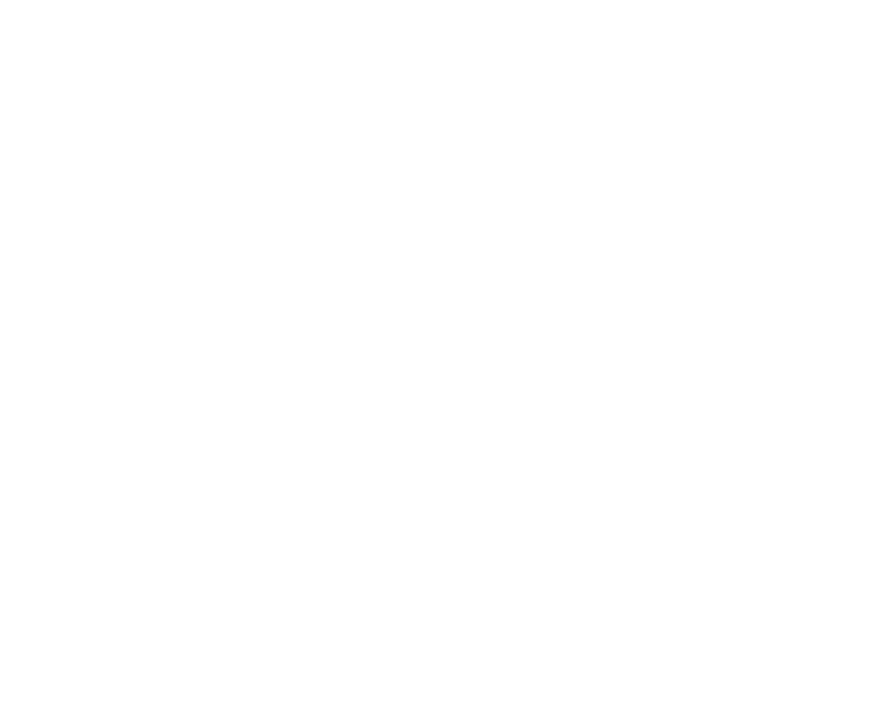
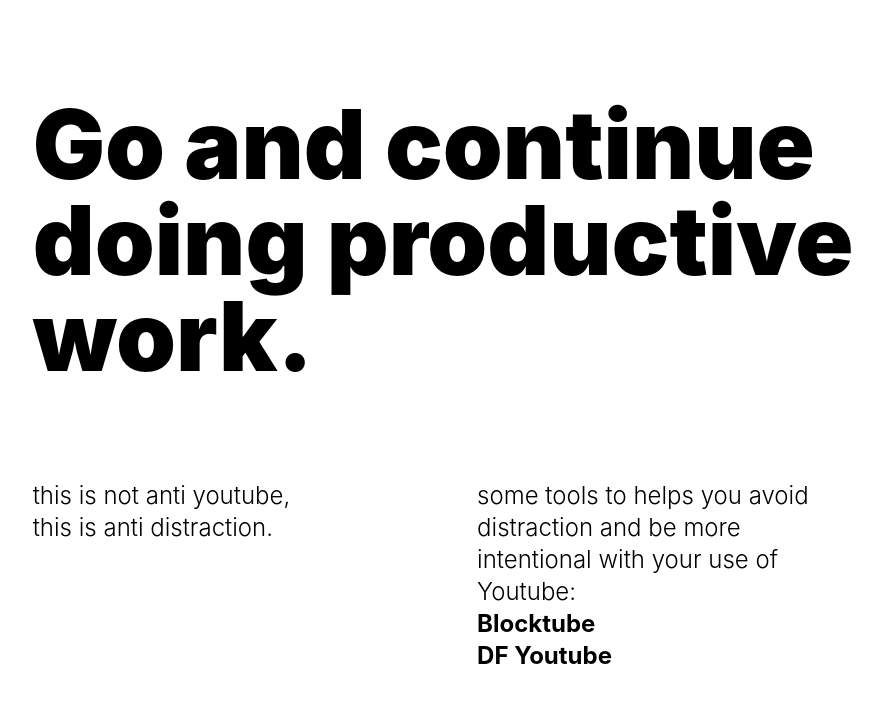
Before and after one commit to brahim-belghiti/One_and_Done___ReactJs_app, a React (Create React App) app: page /fin in a window 1280 px wide. Shown: the top 702 px of the page, without its empty margins (74-956 px from the left). Built offline with nearby package versions, Linux system fonts and the light colour scheme.

Commit message:
building_the_structure_with_no_functionality

```diff
--- a/package.json
+++ b/package.json
@@ -8,6 +8,7 @@
     "@testing-library/user-event": "^13.5.0",
     "react": "^18.2.0",
     "react-dom": "^18.2.0",
+    "react-router-dom": "^6.3.0",
     "react-scripts": "5.0.1",
     "web-vitals": "^2.1.4"
   },
@@ -36,6 +37,8 @@
     ]
   },
   "devDependencies": {
+    "autoprefixer": "^10.4.7",
+    "postcss": "^8.4.14",
     "tailwindcss": "^3.1.3"
   }
 }
--- /dev/null
+++ b/postcss.config.js
@@ -0,0 +1,6 @@
+module.exports = {
+  plugins: {
+    tailwindcss: {},
+    autoprefixer: {},
+  },
+}
--- a/src/App.css
+++ /dev/null
@@ -1,38 +0,0 @@
-.App {
-  text-align: center;
-}
-
-.App-logo {
-  height: 40vmin;
-  pointer-events: none;
-}
-
-@media (prefers-reduced-motion: no-preference) {
-  .App-logo {
-    animation: App-logo-spin infinite 20s linear;
-  }
-}
-
-.App-header {
-  background-color: #282c34;
-  min-height: 100vh;
-  display: flex;
-  flex-direction: column;
-  align-items: center;
-  justify-content: center;
-  font-size: calc(10px + 2vmin);
-  color: white;
-}
-
-.App-link {
-  color: #61dafb;
-}
-
-@keyframes App-logo-spin {
-  from {
-    transform: rotate(0deg);
-  }
-  to {
-    transform: rotate(360deg);
-  }
-}
--- a/src/App.js
+++ b/src/App.js
@@ -1,6 +1,19 @@
+import { BrowserRouter  as Router, Routes, Route } from "react-router-dom"
+import Fin from "./pages/Fin";
+import Home from "./pages/Home";
+import Video from "./pages/Video";
+
+
 function App() {
   return (
-    <div className="App">
+    <div>
+      <Router>
+        <Routes>
+          <Route exact path="/" element={<Home />} />
+          <Route path="/video" element={<Video />} />
+          <Route path="/fin" element={<Fin />} />
+        </Routes>
+      </Router>
     </div>
   );
 }
--- a/src/index.css
+++ b/src/index.css
@@ -1,17 +1,11 @@
 @tailwind base;
 @tailwind components;
 @tailwind utilities;
+@import url('https://fonts.googleapis.com/css2?family=Inter:wght@100;200;300;400;500;600;700;800;900&display=swap');
 
 body {
   margin: 0;
-  font-family: -apple-system, BlinkMacSystemFont, 'Segoe UI', 'Roboto', 'Oxygen',
-    'Ubuntu', 'Cantarell', 'Fira Sans', 'Droid Sans', 'Helvetica Neue',
-    sans-serif;
+  font-family: 'Inter', sans-serif;
   -webkit-font-smoothing: antialiased;
   -moz-osx-font-smoothing: grayscale;
 }
-
-code {
-  font-family: source-code-pro, Menlo, Monaco, Consolas, 'Courier New',
-    monospace;
-}
--- /dev/null
+++ b/src/pages/Fin.js
@@ -0,0 +1,29 @@
+function Fin() {
+
+
+
+    return (
+
+        <div>
+
+            <div className="pt-24 flex flex-col items-center gap-24">
+                <h1 className="w-10/12 text-8xl font-black">Go and continue doing productive work.</h1>
+                <div className="w-10/12 grid grid-cols-12">
+                    <div className="col-start-1 col-end-4">
+                    <p className="text-2xl text-left font-light">this is not anti youtube, this is anti distraction.</p>
+                </div>
+                <div className="col-start-6 col-end-10">
+                    <p className="text-2xl text-left font-light">some tools to helps you avoid distraction and be more intentional with your use of Youtube:</p>
+                    <ul className="text-2xl text-left font-bold">
+                        <li>Blocktube</li>
+                        <li>DF Youtube</li>
+                    </ul>
+                </div>
+            </div>
+
+        </div>
+        </div >
+    );
+}
+
+export default Fin;
--- /dev/null
+++ b/src/pages/Home.js
@@ -0,0 +1,24 @@
+
+
+function Home() {
+
+    return (
+
+        <div>
+            <div className="pl-24 pt-24 flex flex-col justify-center gap-24">
+                <div>
+                    <h1 className="text-8xl text-left font-black">Escape</h1>
+                    <h1 className="text-8xl text-lef font-black" >the rabbit hole</h1>
+                </div>
+                <div className="flex flex-col justify-around gap-4">
+                    <input className="mt-1 block py-2 px-3 border border-orange-400 bg-white rounded-full shadow-sm focus:outline-none focus:ring-orange-600 focus:border-orange-600 w-8/12 placeholder:font-light placeholder:text-2xl text-2xl sm:text-sm h-16" placeholder="Insert your Youtube video link here:" />
+                    <button className="bg-orange-500 hover:bg-orange-600 text-white font-black text-2xl py-2 px-4 rounded-full h-16 w-4/12">Play video</button>
+                </div>
+            </div>
+        </div>
+
+    );
+}
+
+
+export default Home;
--- /dev/null
+++ b/src/pages/Video.js
@@ -0,0 +1,20 @@
+
+
+function Video() {
+
+    return (
+
+        <div >
+            <div className="grid h-screen place-items-center">
+                <video className="w-10/12" controls>
+                    <source src="" type="video/mp4"></source>
+                </video>
+            </div>
+        </div>
+
+    );
+
+}
+
+
+export default Video;
--- a/tailwind.config.js
+++ b/tailwind.config.js
@@ -1,6 +1,8 @@
 /** @type {import('tailwindcss').Config} */
 module.exports = {
-  content: [],
+  content: [
+    "./src/**/*.{js,jsx,ts,tsx}",
+  ],
   theme: {
     extend: {},
   },
```
Also changed, not shown: 1 other file (tests, documents, lock files or other folders).
